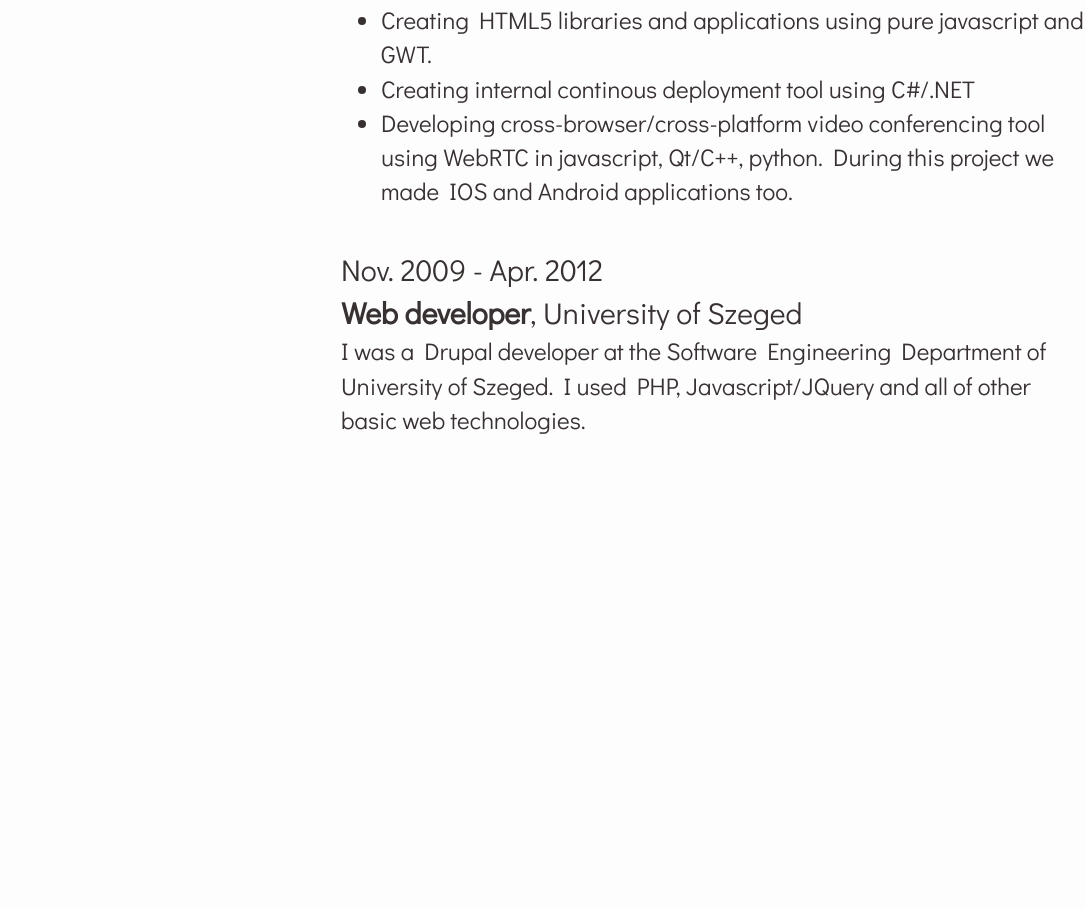
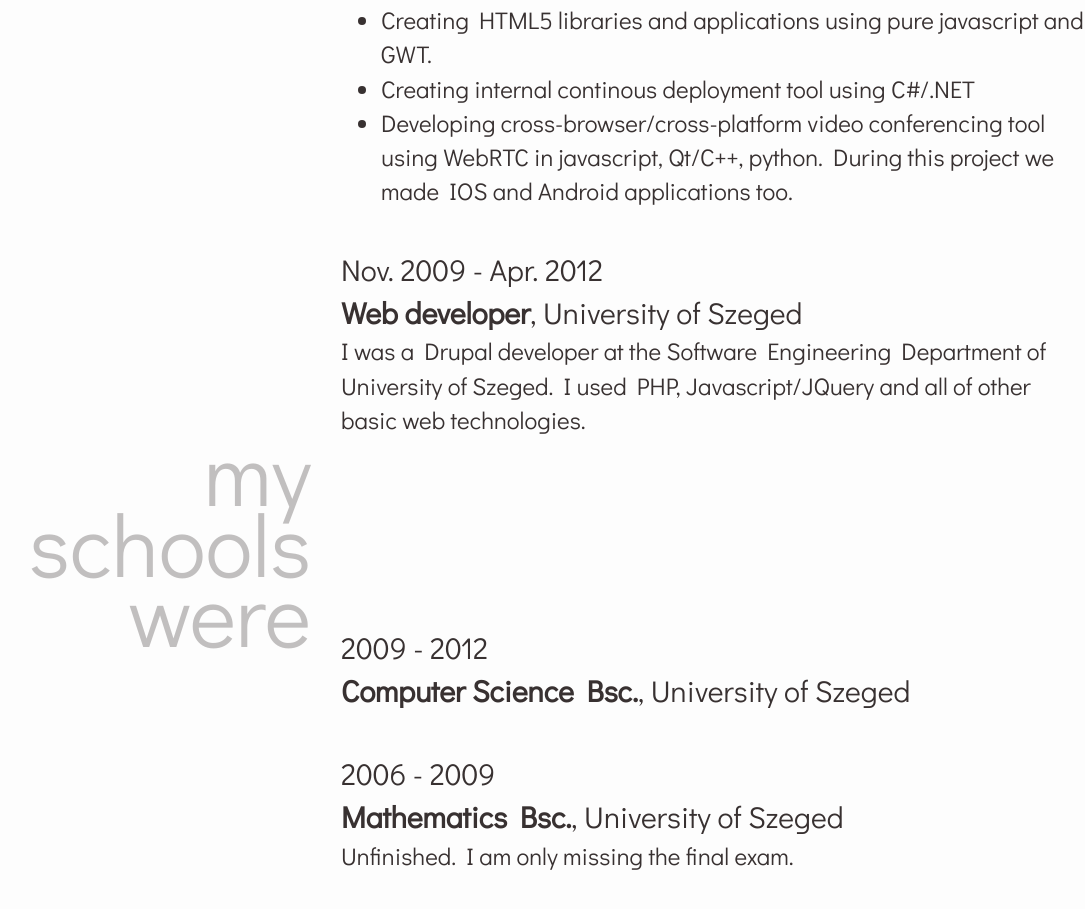
Before and after one commit to pnagy/pnagy.github.io, a website: page index.html in a window 1280 px wide. Shown: the part 3492-4401 px from the top of the page, without its empty margins (119-1204 px from the left). Before the commit the page ends 4129 px from the top, so only its background shows below. Drawn offline with nearby package versions, Linux system fonts and the light colour scheme.

Commit message:
adding schools

```diff
--- a/index.html
+++ b/index.html
@@ -234,6 +234,28 @@
                 </div>
             </div>
         </div>
+        <div class="row">
+            <div class="col-lg-4">
+                <div class="story-text-0 schools"> my schools were </div>
+            </div>
+            <div class="col-lg-8 jobs">
+                <div class="job-section">
+                    <div class="job-header">
+                        <div> 2009 - 2012 </div>
+                        <div><span class="job-title">Computer Science Bsc.</span>, <span class="job-place">University of Szeged</span></div>
+                    </div>
+                </div>
+                <div class="job-section">
+                    <div class="job-header">
+                        <div> 2006 - 2009 </div>
+                        <span class="job-title">Mathematics Bsc.</span>, <span class="job-place">University of Szeged</span>
+                    </div>
+                    <div class="job-description">
+                        Unfinished. I am only missing the final exam.
+                    </div>
+                </div>
+            </div>
+        </div>
     </div> <!-- container -->
 </body>
 </html>
--- a/static/style.less
+++ b/static/style.less
@@ -48,6 +48,10 @@
 .worked-at {
   line-height: 0.8;
   margin-top: 80px;
+}
+
+.schools {
+  line-height: 0.8;
 }
 
 body {
```
Also changed, not shown: static/style.css.
